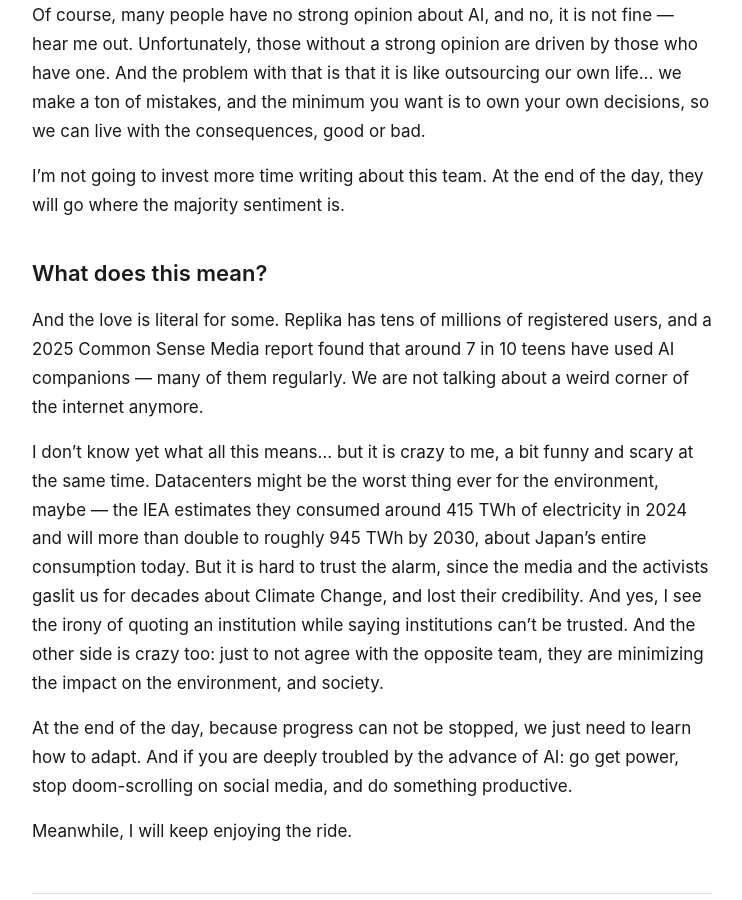
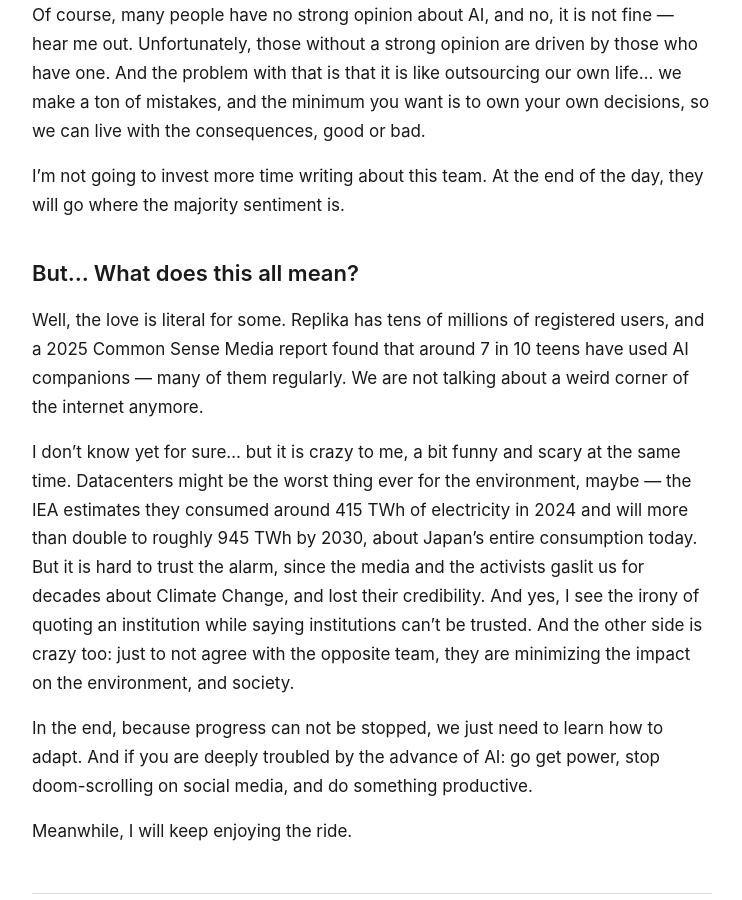
Before and after one commit to malvavisc0/saturdayspancakes, a Jekyll site: the page built from _posts/2026-08-22-we-are-falling-in-love-with-ai.md, in a window 1280 px wide and 900 px high, scrolled down 2067 px. Shown: the whole window, without its empty margins (268-1010 px from the left). Built offline with Jekyll 4.4.1, drawn with Linux system fonts in a browser that asks for light colours; nearby versions of some CDN libraries.

Commit message:
small tiny changes

```diff
--- a/_posts/2026-08-22-we-are-falling-in-love-with-ai.md
+++ b/_posts/2026-08-22-we-are-falling-in-love-with-ai.md
@@ -35,12 +35,12 @@ Of course, many people have no strong opinion about AI, and no, it is not fine
 
 I'm not going to invest more time writing about this team. At the end of the day, they will go where the majority sentiment is.
 
-## What does this mean?
+## But... What does this all mean?
 
-And the love is literal for some. Replika has tens of millions of registered users, and a 2025 Common Sense Media report found that around 7 in 10 teens have used AI companions — many of them regularly. We are not talking about a weird corner of the internet anymore.
+Well, the love is literal for some. Replika has tens of millions of registered users, and a 2025 Common Sense Media report found that around 7 in 10 teens have used AI companions — many of them regularly. We are not talking about a weird corner of the internet anymore.
 
-I don't know yet what all this means... but it is crazy to me, a bit funny and scary at the same time. Datacenters might be the worst thing ever for the environment, maybe — the IEA estimates they consumed around 415 TWh of electricity in 2024 and will more than double to roughly 945 TWh by 2030, about Japan's entire consumption today. But it is hard to trust the alarm, since the media and the activists gaslit us for decades about Climate Change, and lost their credibility. And yes, I see the irony of quoting an institution while saying institutions can't be trusted. And the other side is crazy too: just to not agree with the opposite team, they are minimizing the impact on the environment, and society.
+I don't know yet for sure... but it is crazy to me, a bit funny and scary at the same time. Datacenters might be the worst thing ever for the environment, maybe — the IEA estimates they consumed around 415 TWh of electricity in 2024 and will more than double to roughly 945 TWh by 2030, about Japan's entire consumption today. But it is hard to trust the alarm, since the media and the activists gaslit us for decades about Climate Change, and lost their credibility. And yes, I see the irony of quoting an institution while saying institutions can't be trusted. And the other side is crazy too: just to not agree with the opposite team, they are minimizing the impact on the environment, and society.
 
-At the end of the day, because progress can not be stopped, we just need to learn how to adapt. And if you are deeply troubled by the advance of AI: go get power, stop doom-scrolling on social media, and do something productive.
+In the end, because progress can not be stopped, we just need to learn how to adapt. And if you are deeply troubled by the advance of AI: go get power, stop doom-scrolling on social media, and do something productive.
 
 Meanwhile, I will keep enjoying the ride.
```
